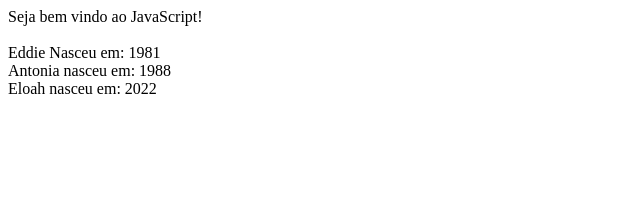
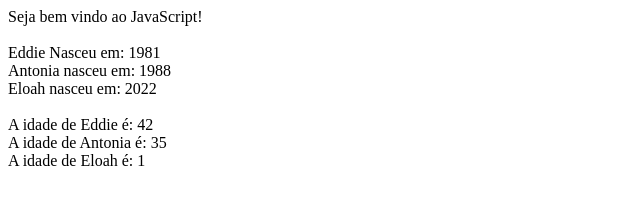
Before and after one commit to barretodf/JavaScript-Web, a plain HTML site: page programa.html in a window 1280 px wide. Shown: the whole page, without its empty margins (0-640 px from the left). Drawn offline with Linux system fonts and the light colour scheme.

Commit message:
Soma das idades e ano

```diff
--- a/programa.html
+++ b/programa.html
@@ -22,7 +22,10 @@
         //document.write((20 + 10 + 30) /3 + '<br>');
         document.write('Eddie Nasceu em: ' + (2023 - 42) + '<br>');
         document.write('Antonia nasceu em: ' + (2023 - 35) + '<br>');
-        document.write('Eloah nasceu em: ' + (2023 - 1) + '<br>');
+        document.write('Eloah nasceu em: ' + (2023 - 1) + '<br><br>');
+        document.write('A idade de Eddie é: ' + (2023 - 1981) + '<br>');
+        document.write('A idade de Antonia é: ' + (2023 - 1988) + '<br>');
+        document.write('A idade de Eloah é: ' + (2023 - 2022) + '<br>');
 
 
     </script>
```
